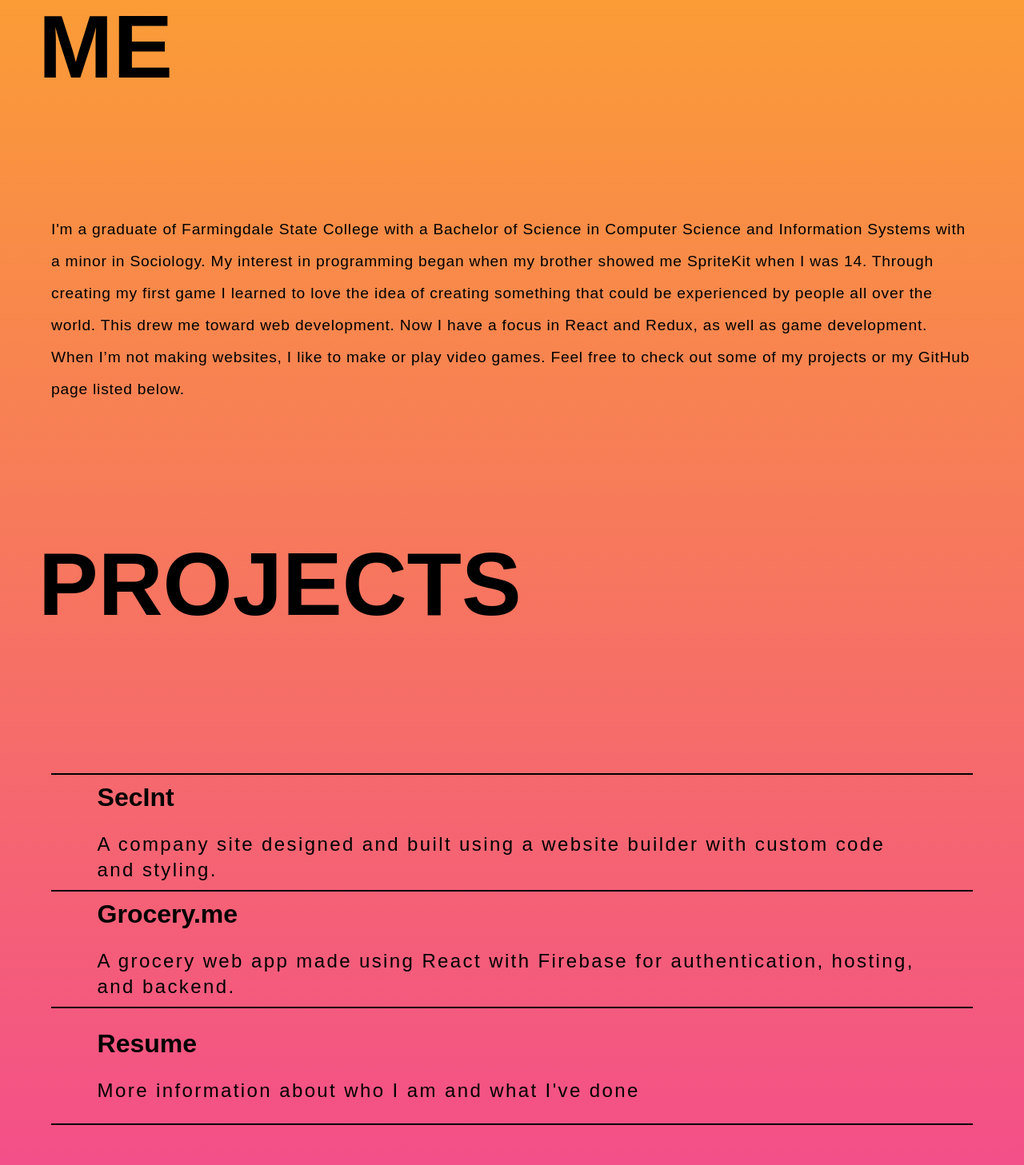
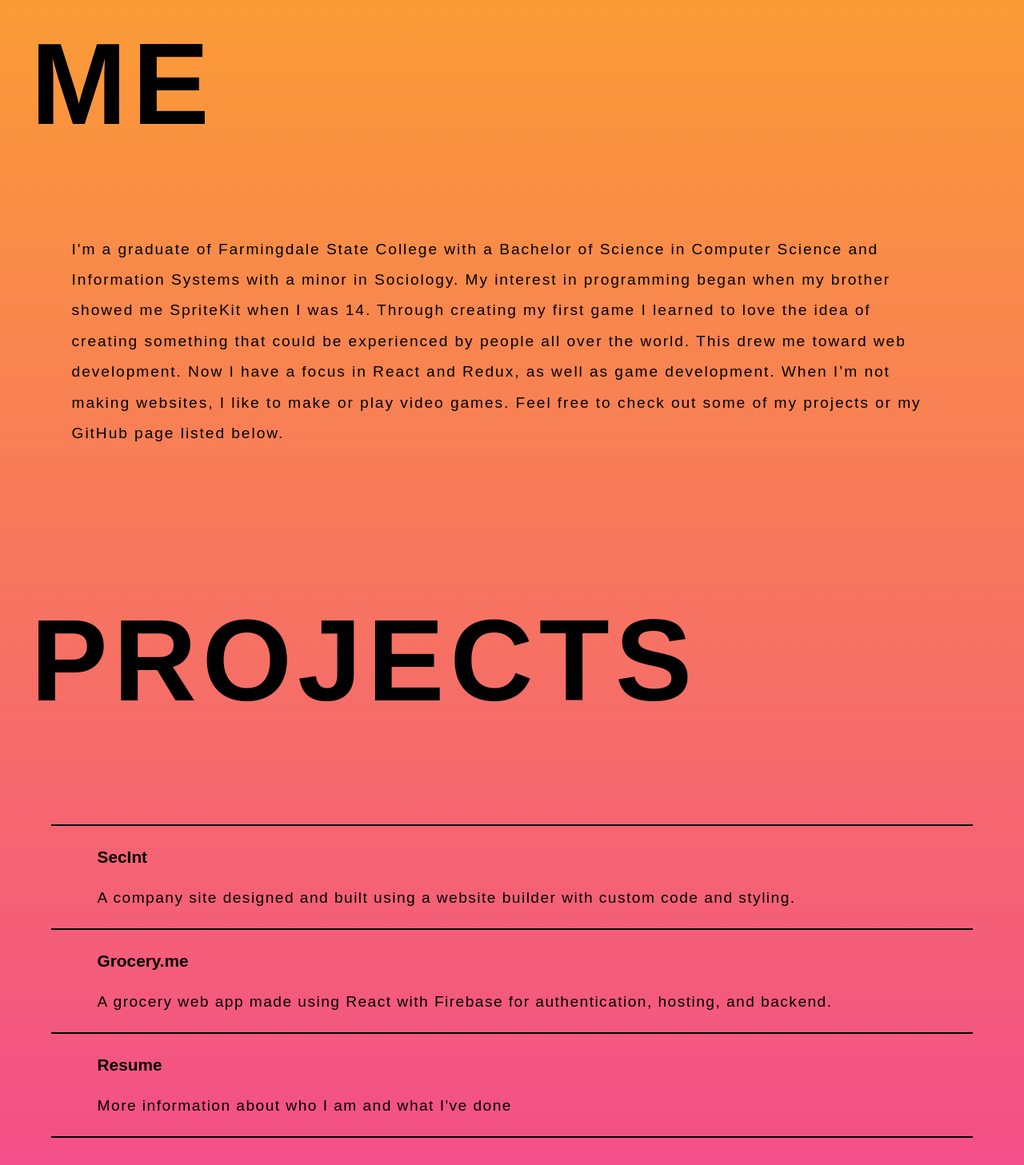
Before and after one commit to JustinTaylorWeiss/justintaylorweiss.com, a React (Create React App) app: page / in a window 1280 px wide. Shown: the part 933-2390 px from the top of the page at 80% size. Built offline with nearby package versions, Linux system fonts and the light colour scheme.

Commit message:
redid resizing again looks good this time

```diff
--- a/package.json
+++ b/package.json
@@ -8,9 +8,11 @@
     "@testing-library/react": "^11.2.5",
     "@testing-library/user-event": "^12.7.1",
     "firebase": "^9.6.1",
+    "fitty": "^2.3.5",
     "react": "^17.0.1",
     "react-bootstrap": "^1.5.2",
     "react-dom": "^17.0.1",
+    "react-fitty": "^1.0.1",
     "react-responsive": "^9.0.0-beta.5",
     "react-router": "^5.2.0",
     "react-router-dom": "^5.2.0",
--- a/src/App.css
+++ b/src/App.css
@@ -8,20 +8,18 @@ html {
     scroll-behavior: smooth;
     font-family: Arial, sans-serif;
     color: black;
-    max-width: 100%;
     overflow-y: scroll;
     background-color: #ffcd01;
+    white-space: normal;
 }
 body {
     background-color: #ffcd01;
-    max-width: 100%;
-    height: 100%;
     overflow: hidden;
     overscroll-behavior-y: none;
-    margin: 0;
     background: linear-gradient(#ffcd01, #ee1cc0);
     -webkit-font-smoothing: antialiased;
     -moz-osx-font-smoothing: grayscale;
+    margin: 0;
 }
 img {
     -khtml-user-select: none;
--- a/src/global/components/index.jsx
+++ b/src/global/components/index.jsx
@@ -1,4 +1,4 @@
-import styled, { css } from "styled-components";
+import styled from "styled-components";
 
 export const Split = styled.div`
     display: flex;
@@ -12,19 +12,65 @@ export const Split = styled.div`
     }
 `;
 
-export const SectionBlock = styled.div`
+const SectionBlock = styled.div`
     display: flex;
     flex-direction: column;
     justify-content: center;
     align-items: center;
     width: 50vw;
     height: 100vh;
+`;
+
+export const HeadTopSectionBlock = styled(SectionBlock)`
     @media only screen and (max-aspect-ratio: 5/3) {
         width: 100vw;
-        height: auto;
+        height: 20vh;
         flex-direction: row;
         justify-content: space-between;
         align-items: center;
+    }
+    @media only screen and (max-aspect-ratio: 9/10) {
+        height: 35vh;
+    }
+`;
+
+export const HeadBottomSectionBlock = styled(SectionBlock)`
+    @media only screen and (max-aspect-ratio: 5/3) {
+        width: 100vw;
+        height: 80vh;
+        flex-direction: row;
+        justify-content: space-between;
+        align-items: center;
+    }
+    @media only screen and (max-aspect-ratio: 9/10) {
+        height: 65vh;
+    }
+`;
+
+export const TopSectionBlock = styled(SectionBlock)`
+    justify-content: flex-start;
+    @media only screen and (max-aspect-ratio: 5/3) {
+        width: 100vw;
+        height: 40vh;
+        flex-direction: column;
+        justify-content: center;
+        align-items: flex-start;
+    }
+    @media only screen and (max-aspect-ratio: 9/10) {
+        height: 25vh;
+    }
+`;
+
+export const BottomSectionBlock = styled(SectionBlock)`
+    @media only screen and (max-aspect-ratio: 5/3) {
+        width: 100vw;
+        height: 60vh;
+        flex-direction: column;
+        justify-content: center;
+        align-items: center;
+    }
+    @media only screen and (max-aspect-ratio: 9/10) {
+        height: 75vh;
     }
 `;
 
@@ -32,56 +78,17 @@ export const BigTextWrapper = styled.h2`
     display: block;
     margin: 0;
     width: 50vw;
-    height: 100vh;
     font-weight: 900;
-    font-size: 18rem;
-    line-height: 18rem;
-    padding-left: 3rem;
+    font-size: min(11vw, 20rem);
+    line-height: 1.1em;
+    letter-spacing: 0.05em;
+    padding-left: 3vw;
     @media only screen and (max-aspect-ratio: 5/3) {
         width: 100vw;
-        height: 30vh;
-        font-size: 13rem;
-        line-height: 12rem;
+        height: auto;
+        font-size: min(14vw, 18vh, 20rem);
     }
-    @media only screen and (max-aspect-ratio: 1/1) {
-        width: 100vw;
-        height: 25vh;
-        font-size: 8rem;
-        line-height: 9rem;
-    }
-    @media only screen and (max-width: 800px) {
-        font-size: 6rem;
-        line-height: 7rem;
-    }
-    @media only screen and (max-width: 600px) {
-        height: 20vh;
-        font-size: 4rem;
-        line-height: 5rem;
-    }
-    @media only screen and (max-width: 425px) {
-        height: 15vh;
-        font-size: 3rem;
-        line-height: 4rem;
-    }
-    @media only screen and (max-width: 300px) {
-        font-size: 2.5rem;
-        line-height: 4rem;
-    }
-    @media only screen and (min-width: 1000px) and (max-height: 750px) {
-        font-size: 6rem;
-        line-height: 8rem;
-    }
-    @media only screen and (min-width: 1100px) and (max-height: 850px) {
-        font-size: 8rem;
-        line-height: 8rem;
-    }
-    @media only screen and (min-width: 1200px) and (max-height: 825px) {
-        font-size: 7rem;
-        line-height: 8rem;
-    }
-    @media only screen and (min-width: 700px) and (max-height: 400px) {
-        font-size: 5rem;
-        line-height: 6rem;
+    @media only screen and (max-aspect-ratio: 9/10) {
     }
 `;
 
@@ -89,38 +96,20 @@ export const Link = styled.a`
     display: inline-block;
     text-decoration: none;
     color: black;
-    font-size: 2rem;
+    font-size: min(2.6vh, 1.8vw);
     :hover {
         color: white;
     }
-    @media only screen and (max-width: 600px) {
-        font-size: 1.2rem;
+    @media only screen and (max-aspect-ratio: 5/3) {
+        font-size: min(2.6vh, 1.8vw);
     }
-    @media only screen and (max-width: 425px) {
-        font-size: 1rem;
-        font-weight: 600;
-    }
-    @media only screen and (max-width: 425px) and (max-height: 600px) {
-        font-size: 0.8rem;
-        font-weight: 600;
-    }
-    @media only screen and (max-width: 300px) {
-        font-size: 0.7rem;
-        font-weight: 600;
-    }
-    @media only screen and (min-width: 1000px) and (max-height: 750px) {
-        font-size: 1rem;
-        font-weight: 600;
-    }
-    @media only screen and (max-width: 1200px) {
-        font-size: 1.2rem;
-        font-weight: 600;
-    }
-    @media only screen and (min-width: 700px) and (max-height: 400px) {
-        font-size: 1.1rem;
-        font-weight: 600;
+    @media only screen and (max-aspect-ratio: 9/10) {
+        font-size: min(5.7vw, 2.65vh);
     }
 `;
+
+//font-size: 2.65vh
+//font-size: 5.7vw;
 
 export const Table = styled.div`
     width: 50vw;
@@ -132,33 +121,9 @@ export const Table = styled.div`
     justify-content: center;
     @media only screen and (max-aspect-ratio: 5/3) {
         width: 100vw;
-        height: 70vh;
+        height: auto;
         margin: 0;
         padding: 0 5vw 0 5vw;
-    }
-    @media only screen and (max-aspect-ratio: 1/1) {
-        width: 100vw;
-        height: 75vh;
-        margin: 0;
-        padding: 0 5vw 0 5vw;
-    }
-    @media only screen and (max-width: 600px) {
-        width: 100vw;
-        height: 80vh;
-        margin: 0;
-        padding: 0 5vw 0 5vw;
-    }
-    @media only screen and (max-width: 425px) {
-        width: 100vw;
-        height: 85vh;
-        margin: 0;
-        padding: 0 5vw 0 5vw;
-    }
-    @media only screen and (min-width: 1000px) and (max-height: 750px) {
-        width: 50vw;
-        height: 100vh;
-        margin: 0;
-        padding: 0;
     }
 `;
 
--- a/src/subcomponents/aboutMeTile.jsx
+++ b/src/subcomponents/aboutMeTile.jsx
@@ -1,99 +1,38 @@
+import { ReactFitty } from "react-fitty";
 import styled from "styled-components";
 import * as g from "../global/components"
 
 const ParagraphText = styled.p`
+    display: block;
     text-align: left;
+    white-space: normal;
     margin: 0 3vw 0 2vw;
     color: black;
-    font-size: 2rem;
-    line-height: 3.5rem;
-    letter-spacing: 0.2rem;
-    padding: 6vh 0 0 0;
+    font-size: min(2.75vh, 1.5vw);
+    line-height: 2em;
+    letter-spacing: 0.1em;
     @media only screen and (max-aspect-ratio: 5/3) {
-        width: 100vw;
-        height: 70vh;
-        margin: 0;
-        padding: 10vh 5vw 0 5vw;
+        font-size: min(2.1vw, 2.4vh);
+        padding: 0 5vw;
     }
-    @media only screen and (max-aspect-ratio: 1/1) {
-        width: 100vw;
-        height: 75vh;
-        margin: 0;
-        padding: 6vh 10vw 0 10vw;
-        font-size: 1.5rem;
-        line-height: 3rem;
-        letter-spacing: 0.15rem;
-    }
-    @media only screen and (max-height: 1200px) {
-        padding: 20vh 5vw 0 5vw;
-        font-size: 1.2rem;
-        line-height: 2.5rem;
-        letter-spacing: 0.05rem;
-    }
-    @media only screen and (max-width: 600px) {
-        height: 80vh;
-        font-size: 1.1rem;
-        line-height: 2rem;
-        letter-spacing: 0.05rem;
-    }
-    @media only screen and (max-width: 425px) {
-        height: 85vh;
-        padding: 6vh 10vw 0 10vw;
-        font-size: 1rem;
-        line-height: 1.8rem;
-        letter-spacing: 0.1rem;
-    }
-    @media only screen and (min-aspect-ratio: 5/2) {
-        padding: 0 5vw 0 5vw;
-        font-size: 1.2rem;
-        line-height: 2.5rem;
-        letter-spacing: 0.05rem;
-    }
-    @media only screen and (max-width: 425px) and (max-height: 700px) {
-        padding: 8vh 10vw 0 10vw;
-        font-size: 0.9rem;
-        line-height: 1.5rem;
-        letter-spacing: 0.08rem;
-    }
-    @media only screen and (max-width: 425px) and (max-height: 600px) {
-        padding: 11vh 10vw 0 10vw;
-        font-size: 0.75rem;
-        line-height: 1.3rem;
-        letter-spacing: 0.09rem;
-    }
-    @media only screen and (max-width: 300px) {
-        padding: 10vh 10vw 0 10vw;
-        font-size: 0.75rem;
-        line-height: 1.3rem;
-        letter-spacing: 0.1rem;
-    }
-    @media only screen and (min-width: 1000px) and (max-height: 750px) {
-        width: 50vw;
-        height: 100vh;
-        padding: 20vh 0 0 3vw;
-        font-size: 1rem;
-        line-height: 1.5rem;
-        letter-spacing: 0.2rem;
-    }
-    @media only screen and (min-width: 700px) and (max-height: 400px) {
-        width: 50vw;
-        height: 100vh;
-        padding: 20vh 3vw 20vh 3vw;
-        font-size: 0.6rem;
-        line-height: 1.2rem;
-        letter-spacing: 0.15rem;
+    @media only screen and (max-aspect-ratio: 9/10) {
+        font-size: min(4vw, 1.85vh);
+        padding: 0 5vw;
     }
 `;
 
+//font-size: 4vw;
+//font-size: 1.9vh;
+
 export const AboutMeTile = ({}) => (
     <g.Split color="#ee1cc0" id="aboutMe">
-        <g.SectionBlock>
+        <g.TopSectionBlock>
             <g.BigTextWrapper>
                 ABOUT<br/>
                 ME
             </g.BigTextWrapper>
-        </g.SectionBlock>
-        <g.SectionBlock>
+        </g.TopSectionBlock>
+        <g.BottomSectionBlock>
             <ParagraphText>
                 I'm a graduate of Farmingdale State College with a Bachelor of Science in Computer Science and Information Systems with a minor in Sociology.
                 My interest in programming began when my brother showed me SpriteKit when I was 14.
@@ -103,6 +42,6 @@ export const AboutMeTile = ({}) => (
                 When I’m not making websites, I like to make or play video games.
                 Feel free to check out some of my projects or my GitHub page listed below.
             </ParagraphText>
-        </g.SectionBlock>
+        </g.BottomSectionBlock>
     </g.Split>
 );
--- a/src/subcomponents/myProjectsTile.jsx
+++ b/src/subcomponents/myProjectsTile.jsx
@@ -2,80 +2,49 @@ import styled from "styled-components";
 import * as g from "../global/components"
 import resume from "../assets/resume.pdf";
 import { useMediaQuery } from 'react-responsive'
+import { ReactFitty } from "react-fitty"
+import React from "react";
 
 const ProjectRow = styled.div`
     width: 90%;
-    height: 15vh;
-    margin-top: 3vh;
+    height: 16vh;
     display: flex;
     flex-direction: column;
     align-items: flex-start;
-    justify-content: center;
+    justify-content: space-evenly;
     text-align: left;
-    @media only screen and (max-width: 800px) {
-        height: 20vh;
-    }
-    @media only screen and (min-width: 700px) and (max-height: 400px) {
+    @media only screen and (max-aspect-ratio: 9/10) {
         height: 20vh;
     }
 `;
 
 const SmallParagraphText = styled.p`
-    line-height: 2rem;
-    letter-spacing: 0.15rem;
-    font-size: 1.5rem;
-    @media only screen and (max-width: 600px) {
-        line-height: 1.9rem;
-        letter-spacing: 0.1rem;
-        font-size: 1.3rem;
+    margin: 0;
+    font-size: min(2.75vh, 1.5vw);
+    letter-spacing: 0.075em;
+    @media only screen and (max-aspect-ratio: 5/3) {
+        font-size: min(2.1vw, 2.4vh);
     }
-    @media only screen and (max-width: 425px) {
-        line-height: 1.6rem;
-        letter-spacing: 0.08rem;
-        font-size: 1.1rem;
+    @media only screen and (max-aspect-ratio: 9/10) {
+        font-size: min(4vw, 1.85vh);
     }
-    @media only screen and (max-width: 425px) and (max-height: 700px) {
-        line-height: 1.4rem;
-        letter-spacing: 0.07rem;
-        font-size: 1rem;
-    }
-    @media only screen and (max-width: 425px) and (max-height: 600px) {
-        line-height: 1.3rem;
-        letter-spacing: 0.05rem;
-        font-size: 0.8rem;
-    }
-    @media only screen and (max-width: 300px) {
-        line-height: 1.3rem;
-        letter-spacing: 0.05rem;
-        font-size: 0.75rem;
-    }
-    @media only screen and (min-width: 1000px) and (max-height: 750px) {
-        line-height: 1.3rem;
-        letter-spacing: 0.08rem;
-        font-size: 1rem;
-    }
-    @media only screen and (min-width: 700px) and (max-height: 400px) {
-        line-height: 1.1rem;
-        letter-spacing: 0.08rem;
-        font-size: 0.75rem;
-    }
-
 `;
 
-export const MyProjectsTile = ({}) => (
-    <g.Split color="#ffcd01" id="projects">
-        <g.SectionBlock>
-            <g.BigTextWrapper>
-                PROJ
-                {!useMediaQuery({query: '(max-aspect-ratio: 5/3)'}) && <br/>}
-                ECTS
-            </g.BigTextWrapper>
-        </g.SectionBlock>
-        <g.SectionBlock>
+export const MyProjectsTile = ({}) => {
+
+    return <g.Split color="#ffcd01" id="projects">
+        <g.TopSectionBlock>
+                <g.BigTextWrapper id="projectsBT">
+                    PROJ
+                    {!useMediaQuery({query: '(max-aspect-ratio: 5/3)'}) && <br/>}
+                    ECTS
+                </g.BigTextWrapper>
+        </g.TopSectionBlock>
+        <g.BottomSectionBlock>
             <ProjectsTable/>
-        </g.SectionBlock>
+        </g.BottomSectionBlock>
     </g.Split>
-);
+};
 
 const ProjectsTable = ({}) => (
     <g.Table>
```
Also changed, not shown: src/subcomponents/contactMeTile.jsx (+28 -28 lines), src/subcomponents/landingTile.jsx (+17 -30 lines), src/subcomponents/returnToTopTile.jsx (+2 -9 lines), 1 other file (tests, documents, lock files or other folders).
